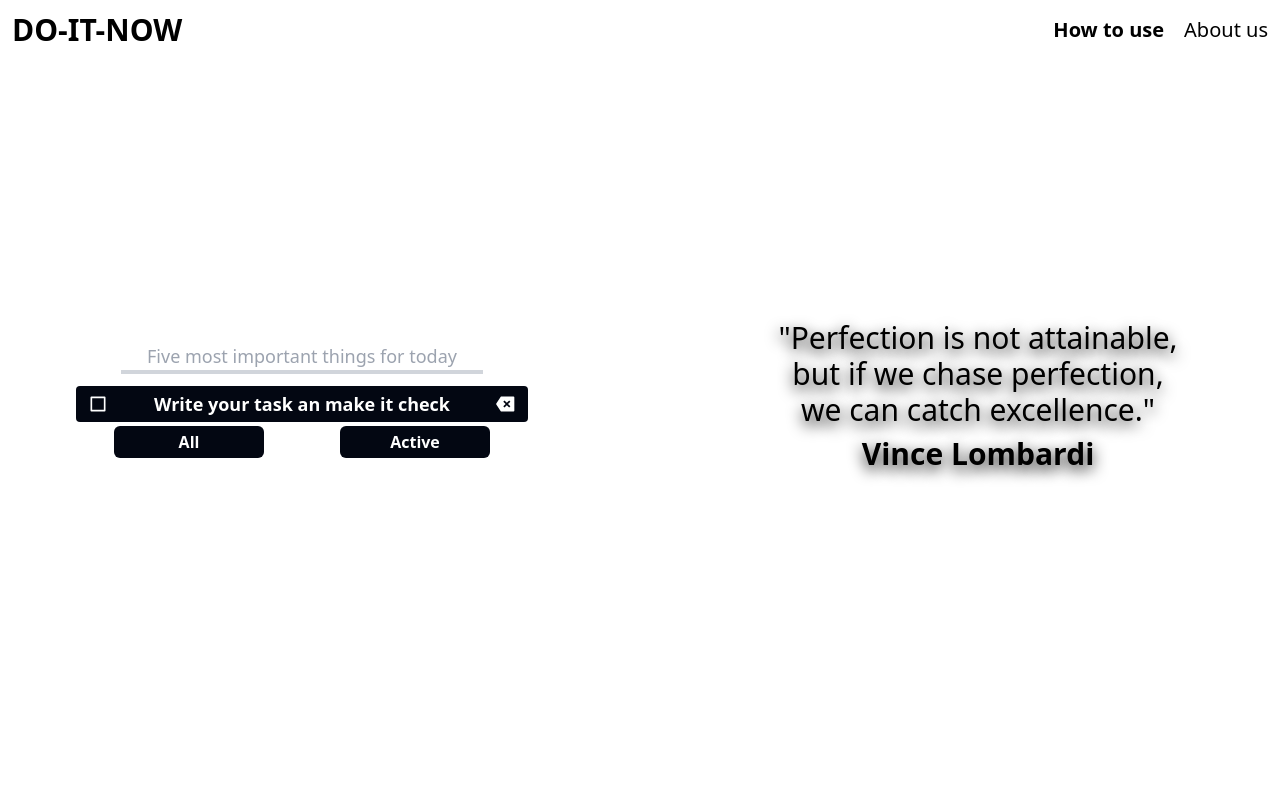
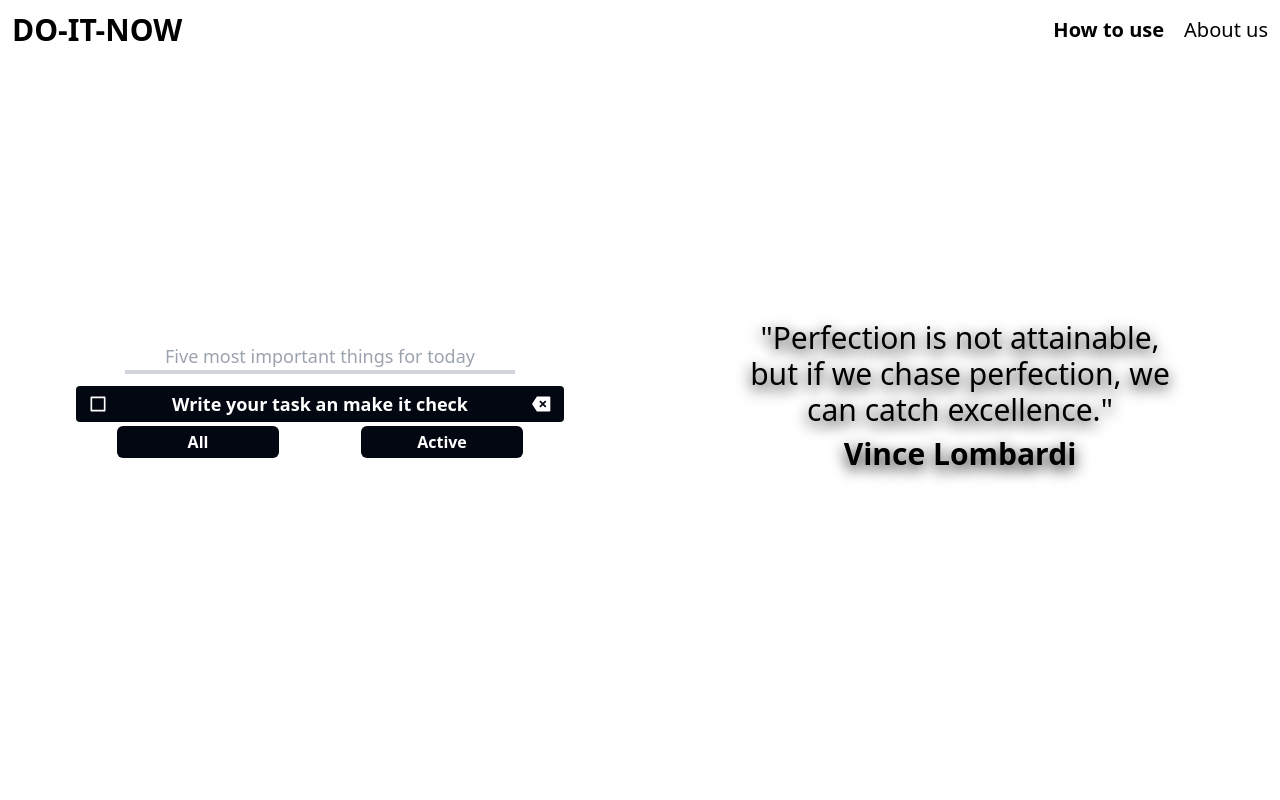
Before and after one commit to fantasyfuerte/DO-IT-PROJECT, a React (Vite) app: page / in a window 1280 px wide. Shown: the top 800 px of the page. Built offline with nearby package versions, Linux system fonts and the light colour scheme.

Commit message:
Fixing gap

```diff
--- a/src/pages/HomePage.tsx
+++ b/src/pages/HomePage.tsx
@@ -7,7 +7,7 @@ import ToDoApp from "@/ToDoApp/ToDoApp";
 export const HomePage: React.FC = () => {
   return (
     <>
-      <div className="flex flex-col gap-24 md:grid md:grid-cols-2 md:items-center justify-center px-3 h-screen ]">
+      <div className="flex flex-col gap-24 md:gap-6 md:grid md:grid-cols-2 md:items-center justify-center px-3 h-screen ]">
         <ToDoApp />
         <QuotesApp />
       </div>
```
